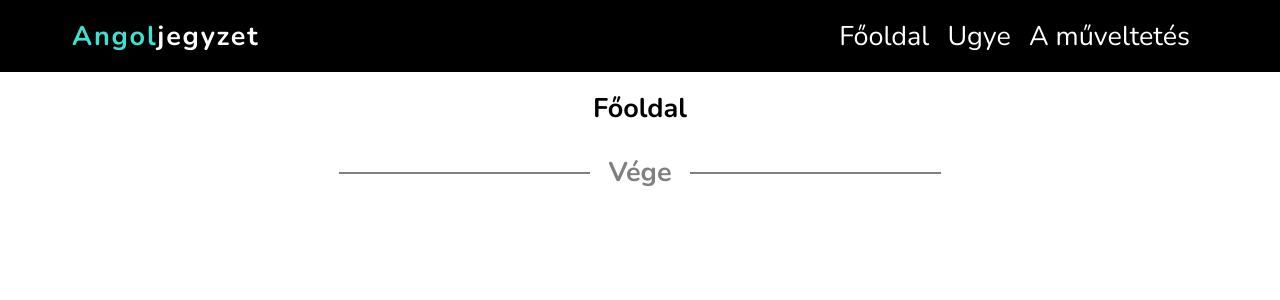
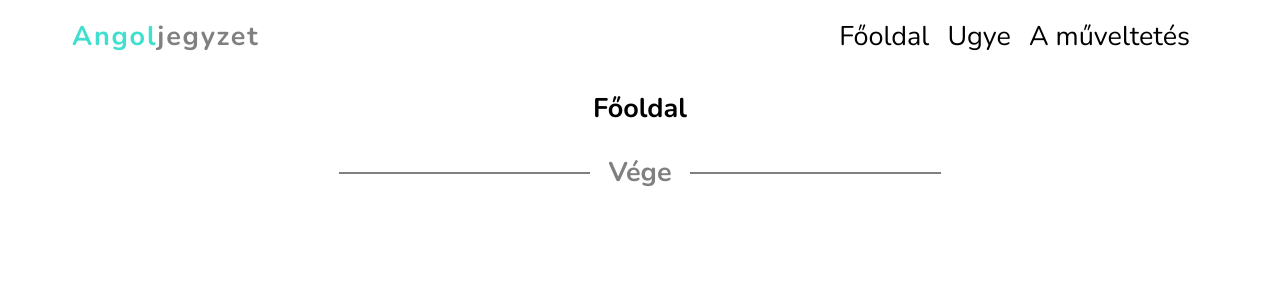
Before and after one commit to xdevtomix/angoljegyzet, a React (Vite) app: page / in a window 1280 px wide. Shown: the top 300 px of the page. Built offline with nearby package versions, Linux system fonts and the light colour scheme; the HTML template or start-up script is replaced by a standard one.

Commit message:
header work 2

```diff
--- a/src/components/Header.jsx
+++ b/src/components/Header.jsx
@@ -6,6 +6,19 @@ export default function Header() {
 
     const [isSmallScreen, setIsSmallScreen] = useState(mediaQuery.matches);
     const [isVerticalMenuVisible, setIsVerticalMenuVisible] = useState(false);
+    const [isShadowVisible, setIsShadowVisible] = useState(false);
+
+    useEffect(() => {
+        function onWindowScroll() {
+            setIsShadowVisible(window.scrollY >= 64);
+        }
+
+        window.addEventListener('scroll', onWindowScroll)
+
+        return () => {
+            window.removeEventListener('scroll', onWindowScroll);
+        };
+    }, []);
 
     useEffect(() => {
         const onMediaChange = (e) => {
@@ -28,7 +41,7 @@ export default function Header() {
     );
 
     return (
-        <Container data-component="header">
+        <Container data-component="header" isShadowVisible={isShadowVisible}>
             <Logo href="#home">
                 <span>Angol</span>jegyzet
             </Logo>
@@ -56,7 +69,8 @@ const Container = styled.header`
     display: flex;
     align-items: center;
     justify-content: space-between;
-    background-color: var(--night);
+    background-color: var(--day);
+    box-shadow: ${({isShadowVisible}) => isShadowVisible ? '0 0 1rem var(--light-night)' : ''};
     padding: 0 2rem;
 
     @media(min-width: 1024px) {
@@ -64,7 +78,7 @@ const Container = styled.header`
     }
 
     ion-icon {
-        color: var(--day);
+        color: var(--light-night);
         font-size: 2.5rem;
         cursor: pointer;
     }
@@ -73,7 +87,7 @@ const Container = styled.header`
 const Logo = styled.a`
     font-weight: 600;
     font-size: 1.5rem;
-    color: var(--day);
+    color: var(--light-night);
     text-decoration: none;
     letter-spacing: 0.1rem;
 
@@ -87,7 +101,8 @@ const VerticalMenu = styled.nav`
     top: 0;
     left: 0;
     height: 100vh;
-    background-color: var(--night);
+    background-color: var(--day);
+    box-shadow: 0 0 0.125rem var(--light-night);
     padding: 2rem 0 0 2rem;
     display: flex;
     flex-direction: column;
@@ -100,7 +115,7 @@ const HorizontalMenu = styled.nav`
 `;
 
 const Link = styled.a`
-    color: var(--day);
+    color: var(--night);
     margin-bottom: 1rem;
     margin-right: 1rem;
     font-size: 1.5rem;
```
